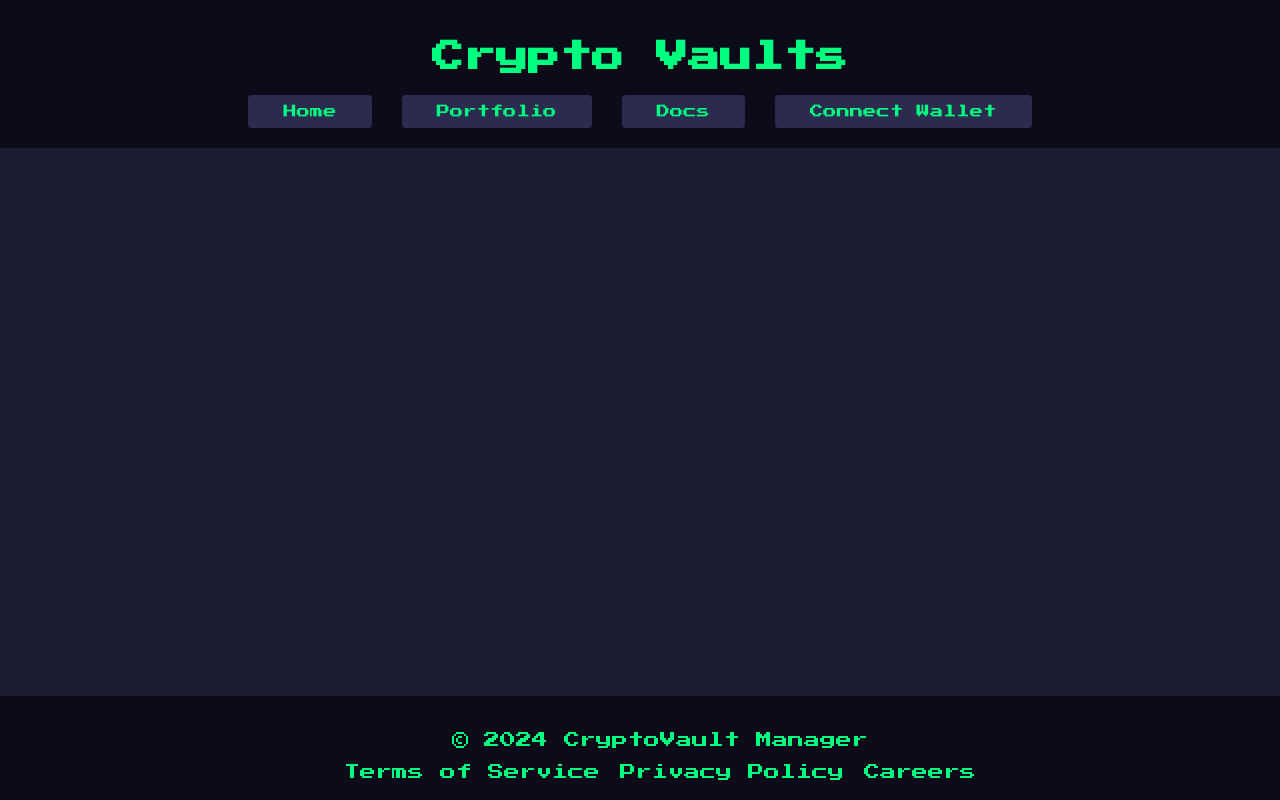
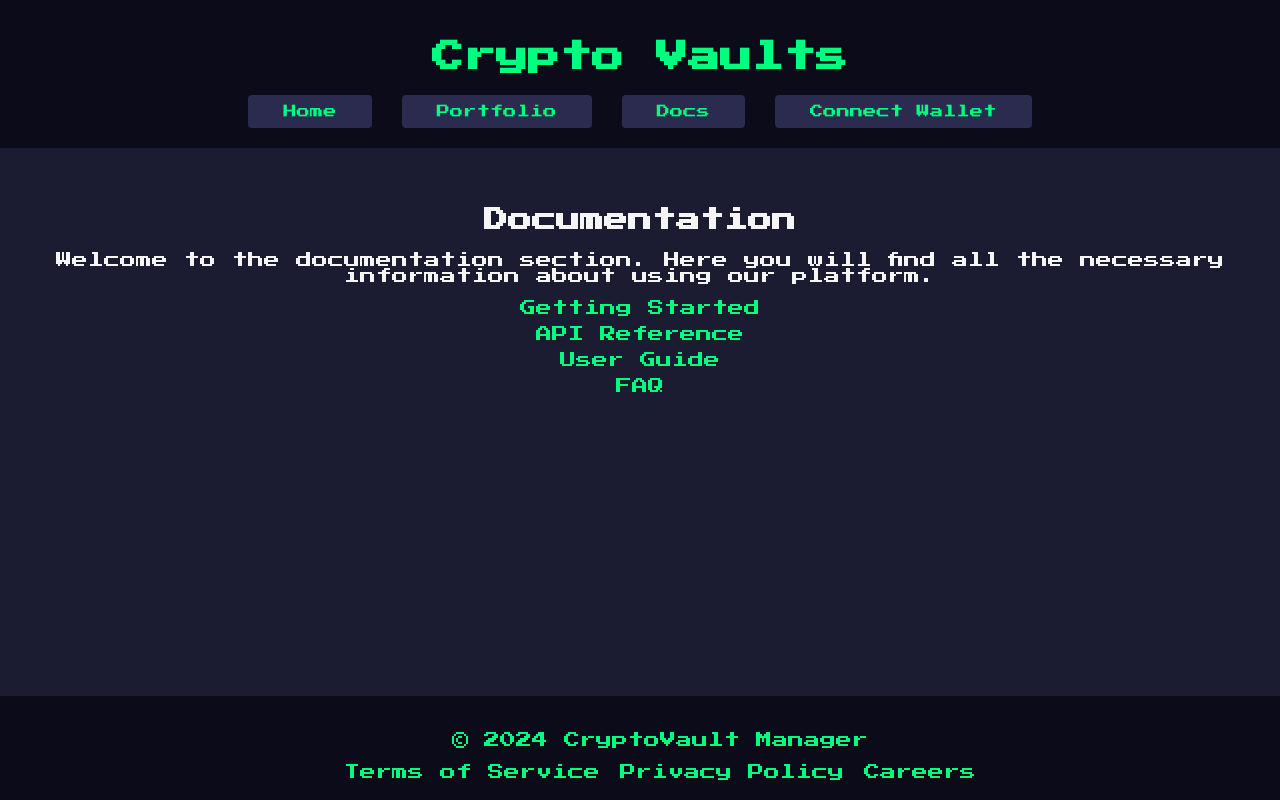
Before and after one commit to iamjakkie/CryptoVault-Manager, a React (Create React App) app: page /docs in a window 1280 px wide. Built offline with nearby package versions, Linux system fonts and the light colour scheme.

Commit message:
Docs init

```diff
--- a/src/App.js
+++ b/src/App.js
@@ -2,6 +2,7 @@ import React from 'react';
 import { BrowserRouter as Router, Route, Routes, Link } from 'react-router-dom';
 import VaultsList from './components/VaultsList';
 import Portfolio from './components/Portfolio';
+import Docs from './components/Docs';
 import './App.css';
 
 function App() {
@@ -29,7 +30,7 @@ function App() {
         <nav>
           <button><Link to="/">Home</Link></button>
           <button><Link to="/portfolio">Portfolio</Link></button>
-          <button><a href="#">Docs</a></button>
+          <button><Link to="/docs">Docs</Link></button>
           <button><a href="#">Connect Wallet</a></button>
         </nav>
       </header>
@@ -37,6 +38,7 @@ function App() {
         <Routes>
           <Route exact path='/' element={<VaultsList vaults={vaults}/>}/>
           <Route path="/portfolio" element={<Portfolio />}/>
+          <Route path="/docs" element={<Docs />}/>
         </Routes>
       </main>
       <footer>
--- /dev/null
+++ b/src/components/Docs.js
@@ -0,0 +1,19 @@
+import React from 'react';
+import '../styles/Docs.css';
+
+const Docs = () => {
+  return (
+    <div className="docs">
+      <h2>Documentation</h2>
+      <p>Welcome to the documentation section. Here you will find all the necessary information about using our platform.</p>
+      <ul>
+        <li><a href="#">Getting Started</a></li>
+        <li><a href="#">API Reference</a></li>
+        <li><a href="#">User Guide</a></li>
+        <li><a href="#">FAQ</a></li>
+      </ul>
+    </div>
+  );
+};
+
+export default Docs;
--- /dev/null
+++ b/src/styles/Docs.css
@@ -0,0 +1,23 @@
+.docs {
+    padding: 20px;
+    text-align: center;
+    color: #f5f5f5;
+  }
+
+  .docs ul {
+    list-style-type: none;
+    padding: 0;
+  }
+
+  .docs li {
+    margin: 10px 0;
+  }
+
+  .docs a {
+    color: #00ff7f;
+    text-decoration: none;
+  }
+
+  .docs a:hover {
+    text-decoration: underline;
+  }
```
